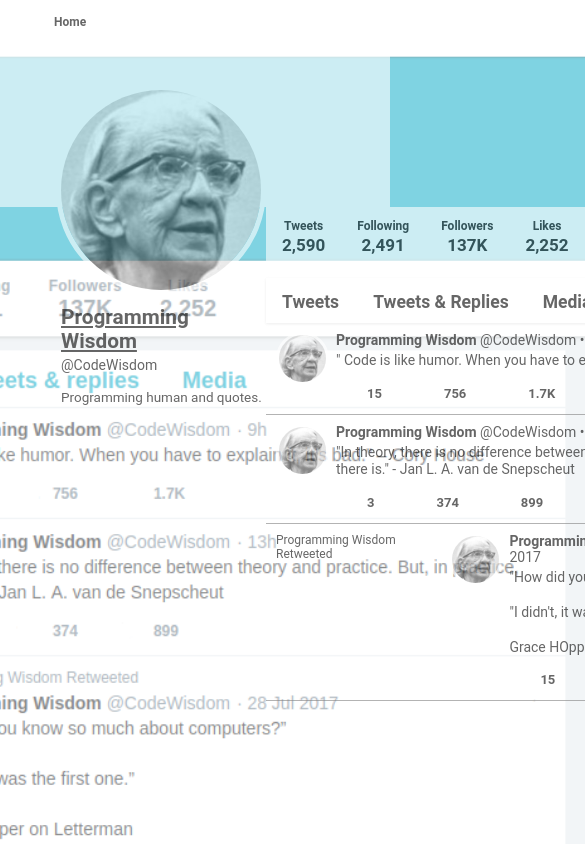
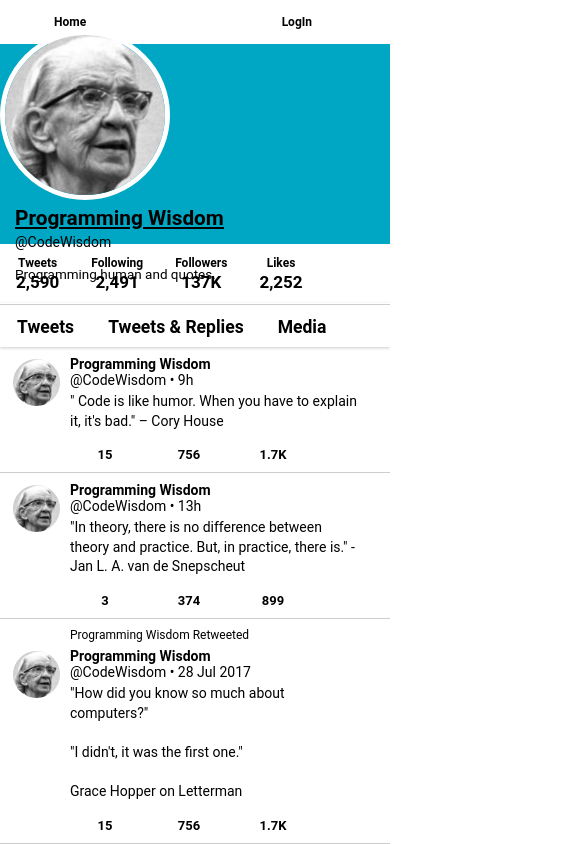
Before and after one commit to VeniVidiCodi/design-mockup, a plain HTML site: page index.html in a window 390 px wide. Shown: the top 844 px of the page, 585 px wide, since content can reach past the window. Drawn offline with Linux system fonts and the light colour scheme.

Commit message:
repositioned some elements, styled for various device responsiveness

```diff
--- a/css/site.css
+++ b/css/site.css
@@ -3,38 +3,19 @@
 /* Refers to a varient of NavBar ("Modifier" in BEM) .NavBar--sticky { } */
 
 :root {
-    --color-blue: blue;
-    --color-white: white;
-    --color-off-white: #e3e3e3;
+    --color-blue: #00a7c5;
+    --color-black: #000000;
+    --color-white: #ffffff;
+    --color-off-white: #cdcdcd;
 /* --bg-color: #feaafe; */
 /* --page-spacing: 50px; */
 }
 
-@media screen and (max-width: 922px) {
-    /* .Container {
-        display: grid;
-        grid-template-columns: 10% 80% 10%;
-        grid-template-rows: 70px 1fr;
-        min-height: 100vh;
-    } */
-}
-
-@media screen and (max-width: 600px) {
-    /* .Container {
-        display: grid;
-        grid-template-columns: 5% 90% 5%;
-        grid-template-rows: 70px 1fr;
-        min-height: 100vh;
-    } */
-}
-
-
 
 body {
     margin: 0;
-    background: url('../img/hw1alt_mockup_reference_50%.png') no-repeat top center fixed;
-    background-size: cover;
-    opacity: 0.6;
+    /* background: url('../img/hw1alt_mockup_reference_50%.png') no-repeat top center fixed;
+    background-size: cover; */
     font-family: Roboto, Arial, Helvetica, sans-serif;
 }
 .Container {
@@ -44,7 +25,7 @@ body {
     grid-template-areas:
     "navbar navbar navbar"
     "banner banner banner"
-    "profile statbar statbar"
+    ". statbar statbar"
     ". feed .";
 }
 
@@ -56,7 +37,6 @@ body {
     flex-wrap: nowrap;
     justify-content: space-between;
     padding: 15px 78px 15px 54px;
-    /* background-color: white; */
 }
 
 .Home-button {
@@ -74,12 +54,14 @@ body {
     grid-area: banner;
     width: 100vw;
     min-height: 160px;
-    background-color: var(--color-white);
+    background-color: var(--color-blue);
 }
 .Profile-block {
-    grid-area: profile;
-    margin: -122px auto 0 56px;
+    grid-area: banner;
+    margin: 40px auto 0 56px;
     justify-content: center;
+    position: absolute;
+    z-index: 10;
 }
 #Profile-photo {
     max-width: 200px;
@@ -90,7 +72,11 @@ body {
     font-size: 1.3em;
     font-weight: bold;
     text-decoration: underline;
+    color: var(--color-black);
     padding: 6px 0 0 5px;
+}
+#Profile-name:hover {
+    color: var(--color-blue);
 }
 #Profile-handle {
     font-size: 14px;
@@ -103,23 +89,26 @@ body {
 
 
 /* - - - - - - - - - - - -  USER STATS BAR  - - - - - - - - - - - - */
-.Feed--statusBar {
+.User--statusBar {
     grid-area: statbar;
-    display: grid;
-    /* box-shadow: 0px 3px 5px var(--color-off-white); */
-    background-color: white;
 }
-.Feed-stats {
+.User-stats {
     display: flex;
-    /* margin-left: 17px; */
+    position: relative;
 }
-.Feed-stat {
-    /* min-width: 80px; */
+
+.User-stats-border {
+    position: absolute;
+    width: 100%;
+    height: 60px;
+    border-bottom: 1px solid var(--color-off-white);
+}
+
+.User-stat {
     text-align: center;
     padding: 0px 16px;
-    /* border: 1px dotted red; */
 }
-.Feed-stat:hover {
+.User-stat:hover {
     color: var(--color-blue);
     border-bottom: 2px solid var(--color-blue);
 }
@@ -140,6 +129,7 @@ body {
 
 .FollowButton {
     display: block;
+    color: var(--color-blue);
     border: 1px solid var(--color-blue);
     border-radius: 20px;
     padding: 8px 28px;
@@ -154,15 +144,14 @@ body {
 }
 .Feed--header {
     display: flex;
-    height: 30px;
+    min-height: 30px;
     margin-top: 11px;
-    padding: 14px 0 1px 16px;
     box-shadow: 0px 1px 3px var(--color-off-white);
-    /* background-color: yellow; */
 }
 
 .Feed--header-link {
-    margin-right: 34px;
+    text-align: center;
+    padding: 14px 17px 10px 17px;
     font-size: 17.5px;
     font-weight: bold;
 }
@@ -171,29 +160,36 @@ body {
 }
 .Feed--block {
     grid-area: feed;
+    box-shadow: 0px 2px 3px var(--color-off-white);
 }
 .Feed--post {
     display: flex;
-    padding: 9px 30px 13px 10px;
-    border-bottom: 1px solid gray;
+    flex-flow: row wrap;
+    padding: 9px 30px 10px 10px;
+    border-bottom: 1px solid var(--color-off-white);
 }
 
 /* - - - - - - - - - - - -  USER POST  - - - - - - - - - - - - */
+.Post--container {
+    display: flex;
+}
+.retweet {
+    font-size: 12px;
+    display: block;
+    height: 20px;
+    width: 588px;
+    margin-left: 60px;
+}
 .Post--avatar {
     height: 47px;
     border-radius: 50%;
-    border: 3px solid white;
-}
-.retweet {
-    font-size: 12px;
-    /* padding: 10px 0 0px 44px; */
+    border: 3px solid var(--color-white);
 }
 .Post--body {
     margin-left: 7px;
 }
 .Post--header {
     font-size: 14px;
-    /* color: blue; */
 }
 .User--name {
     font-size: 14px;
@@ -203,7 +199,7 @@ body {
 .Post--content {
     padding-top: 4px;
     font-size: 14px;
-    line-height: 125%;
+    line-height: 140%;
 }
 .Post--footer {
     display: flex;
@@ -211,10 +207,81 @@ body {
     justify-content: flex-start;
     font-size: 13px;
     font-weight: bolder;
-    /* padding-top: 16px; */
-    /* padding-left: 31px; */
+    padding-top: 16px;
 }
 .Post--footer>div {
-    padding: 16px 31px 0px 31px;
+    text-align: center;
+    width: 70px;
+    margin-right: 14px;
 }
-/*  REFIGURE FOOTER VALUES to sit at CENTER w/margins in each */
+
+@media screen and (max-width: 1170px) {
+    .Container {
+        display: grid;
+        grid-template-columns: 1fr 588px 1fr;
+        grid-template-rows: 45px auto 60px auto;
+    }
+    .Banner-main {
+        justify-content: center;
+    }
+
+    .Profile-block {
+        grid-area: banner;
+        display: flex;
+        position: relative;
+        margin: -4px auto;
+        z-index: 10;
+    }
+    #Profile-photo {
+        max-height: 160px;
+    }
+    #Profile--textWrapper {
+        display: flex;
+        flex-direction: column;
+        justify-content: center;
+        margin-left: 10px;
+    }
+    #Profile-name:hover {
+        color: var(--color-white);
+    }
+}
+
+
+@media screen and (max-width: 600px) {
+    .Container {
+        display: block;
+    }
+    .Banner-main {
+        min-height: 200px;
+    }
+
+    .Profile-block {
+        position: absolute;
+        margin: -14px auto;
+        z-index: 10;
+        display: flex;
+        flex-flow: column nowrap;
+    }
+    #Profile-photo {
+        height: 160px;
+        width: 160px;
+    }
+    .Post--content {
+        max-width: fit-content;
+    }
+    .FollowButton {
+        display: none;
+    }
+    .Feed--post {
+        padding: 9px auto;
+        /* border:1px solid blue; */
+    }
+}
+
+@media screen and (max-width: 450px) {
+    .Post--header {
+        display: flex;
+        flex-flow: column nowrap;
+    }
+
+}
--- a/index.html
+++ b/index.html
@@ -14,28 +14,32 @@
             <div class="Home-button">Home</div>
             <div class="LogIn-button">LogIn</div>
         </div>
-        <div class="Banner-main"></div>
+        <div class="Banner-main">
             <div class="Profile-block">
                 <img id="Profile-photo" src="./img/grace_hopper.jpg" alt="photo of Grace Hopper">
-            <div id="Profile-name">Programming Wisdom</div>
+                <div id="Profile--textWrapper">
+                    <a href="#"><div id="Profile-name"> Programming Wisdom </div></a>
                     <div id="Profile-handle">@CodeWisdom</div>
                     <div id="Profile-description">Programming human and quotes.</div>
                 </div>
-        <div class="Feed--statusBar">
-            <div class="Feed-stats">
-                <div class="Feed-stat">
+            </div>
+        </div>
+        <div class="User--statusBar">
+            <div class="User-stats-border"></div>
+            <div class="User-stats">
+                <div class="User-stat">
                     <div class="stat-title">Tweets</div>
                     <div class="stat-stat">2,590</div>
                 </div>
-                <div class="Feed-stat">
+                <div class="User-stat">
                     <div class="stat-title">Following</div>
                     <div class="stat-stat">2,491</div>
                 </div>
-                <div class="Feed-stat">
+                <div class="User-stat">
                     <div class="stat-title">Followers</div>
                     <div class="stat-stat">137K</div>
                 </div>
-                <div class="Feed-stat">
+                <div class="User-stat">
                     <div class="stat-title">Likes</div>
                     <div class="stat-stat">2,252</div>
                 </div>
@@ -51,6 +55,7 @@
             </div>
             <div class="Feed--block">
                 <div class="Feed--post">
+                    <div class="Post--container">
                         <img class="Post--avatar" src="./img/grace_hopper.jpg" alt="user's avatar">
                         <div class="Post--body">
                             <div class="Post--header">
@@ -66,7 +71,9 @@
                             </div>
                         </div>
                     </div>
+                </div>
                 <div class="Feed--post">
+                    <div class="Post--container">
                         <img class="Post--avatar" src="./img/grace_hopper.jpg" alt="user's avatar">
                         <div class="Post--body">
                             <div class="Post--header">
@@ -82,8 +89,10 @@
                             </div>
                         </div>
                     </div>
+                </div>
                 <div class="Feed--post">
-                    <div class="retweet">Programming Wisdom Retweeted</div>
+                    <span class="retweet">Programming Wisdom Retweeted</span>
+                    <div class="Post--container">
                         <img class="Post--avatar" src="./img/grace_hopper.jpg" alt="user's avatar">
                         <div class="Post--body">
                             <div class="Post--header">
@@ -92,7 +101,7 @@
                             <div class="Post--content">
                                 "How did you know so much about computers?"<br><br>
                                 "I didn't, it was the first one."<br><br>
-                            Grace HOpper on Letterman
+                                Grace Hopper on Letterman
                             </div>
                             <div class="Post--footer">
                                 <div>15</div>
@@ -104,5 +113,6 @@
                 </div>
             </div>
         </div>
+    </div>
 </body>
 </html>
```
Lines whose indentation alone changed are shown as unchanged.
